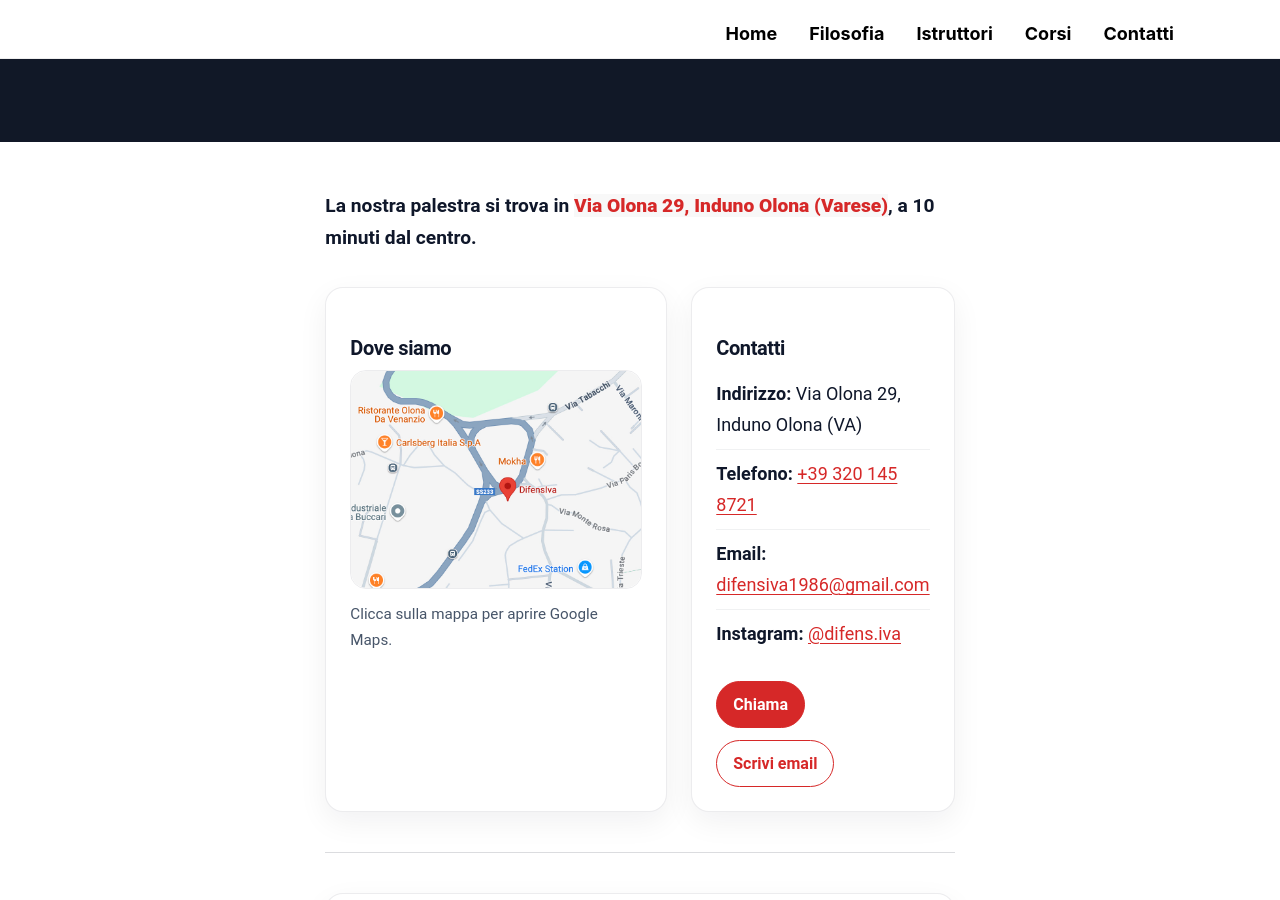
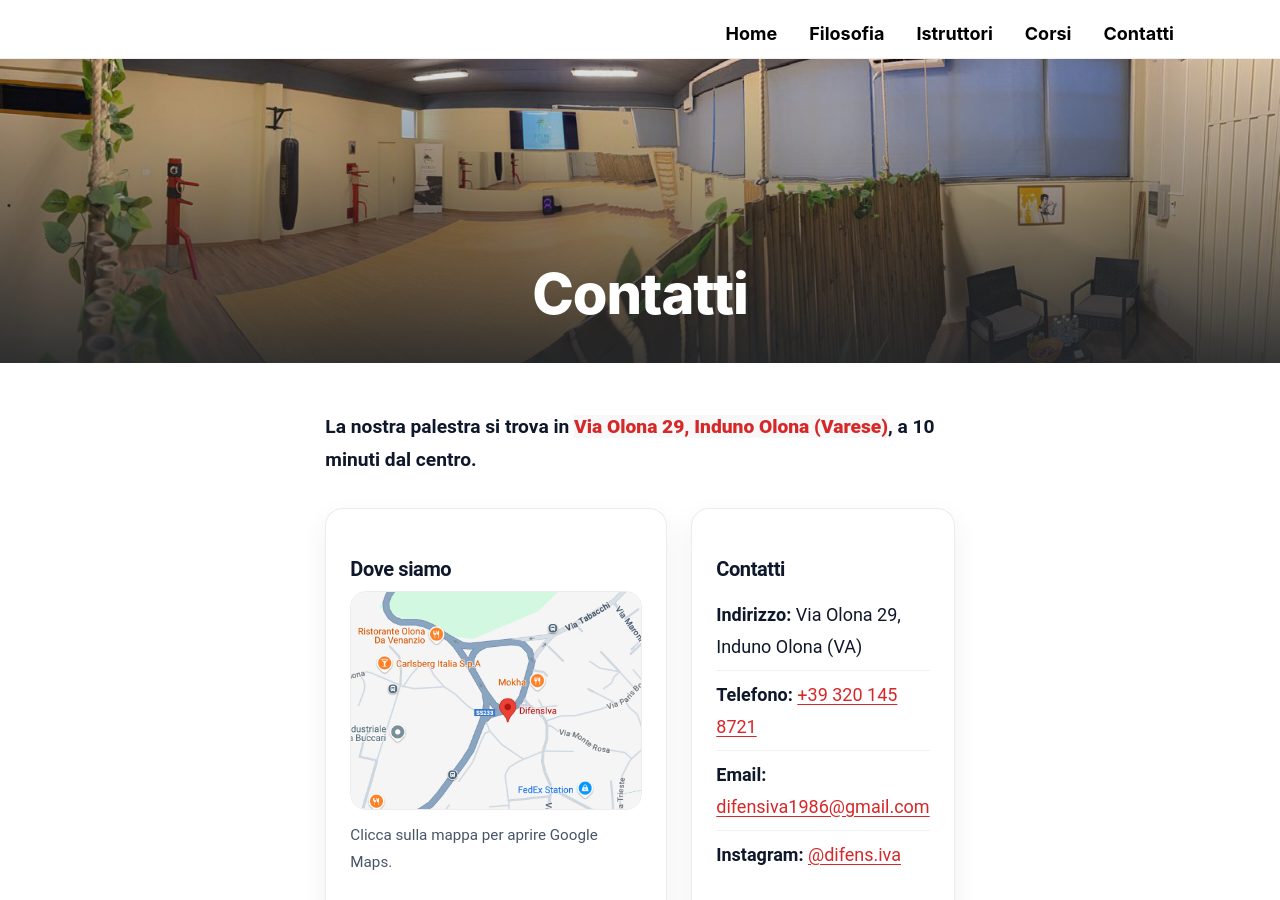
Before and after one commit to difensiva-varese/difensiva, a Jekyll site: the page built from pages/contatti.md, in a window 1280 px wide and 900 px high, scrolled down 322 px. Built offline with Jekyll 4.4.1, drawn with Linux system fonts in a browser that asks for light colours; our own code applies the rules of GitHub Pages for plain Markdown files.

Commit message:
modifying themes

```diff
--- a/pages/contatti.md
+++ b/pages/contatti.md
@@ -1,3 +1,10 @@
+---
+title: <br><br>Contatti
+background: /images_2/difensiva_location.png
+permalink: /contatti/
+---
+
+
 <div class="page-lead">
 La nostra palestra si trova in <span class="highlight">Via Olona 29, Induno Olona (Varese)</span>, a 10 minuti dal centro.
 </div>
```
